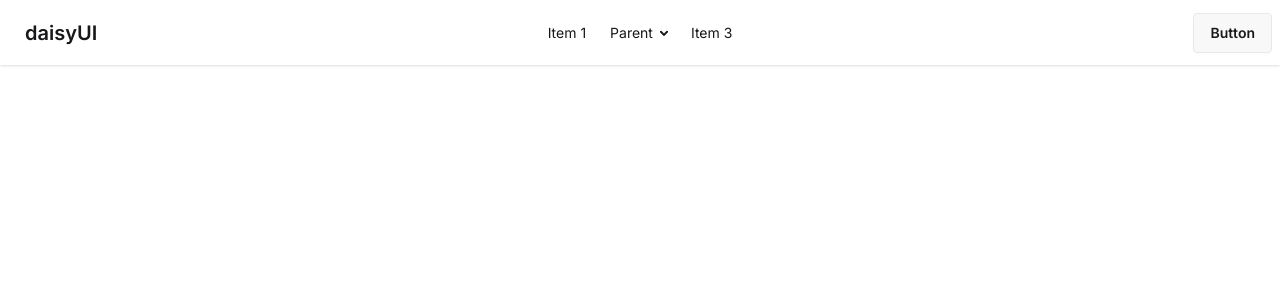
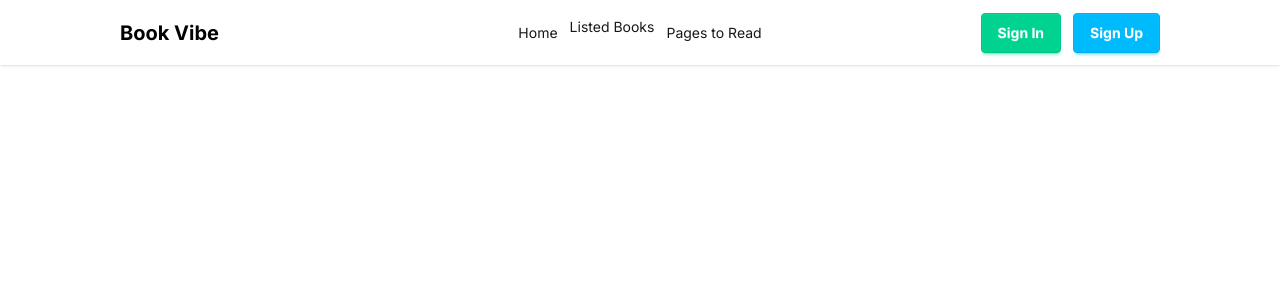
Before and after one commit to abdullah-alsaba/Book-Vibe, a React (Vite) app: page / in a window 1280 px wide. Shown: the top 300 px of the page. Built offline with nearby package versions, Linux system fonts and the light colour scheme.

Commit message:
Completed Navbar

```diff
--- a/src/component/shared/Navbar.jsx
+++ b/src/component/shared/Navbar.jsx
@@ -1,77 +1,25 @@
-import "../../index.css"
+import "../../index.css";
 
 const Navbar = () => {
   return (
-      <div className="navbar bg-base-100 shadow-sm">
+    <div className="navbar bg-base-100 shadow-sm container mx-auto px-30">
       <div className="navbar-start">
-          <div className="dropdown">
-            <div tabIndex={0} role="button" className="btn btn-ghost lg:hidden">
-              <svg
-                xmlns="http://www.w3.org/2000/svg"
-                className="h-5 w-5"
-                fill="none"
-                viewBox="0 0 24 24"
-                stroke="currentColor"
-              >
-                {" "}
-                <path
-                  strokeLinecap="round"
-                  strokeLinejoin="round"
-                  strokeWidth="2"
-                  d="M4 6h16M4 12h8m-8 6h16"
-                />{" "}
-              </svg>
-            </div>
-            <ul
-              tabIndex="-1"
-              className="menu menu-sm dropdown-content bg-base-100 rounded-box z-1 mt-3 w-52 p-2 shadow"
-            >
-              <li>
-                <a>Item 1</a>
-              </li>
-              <li>
-                <a>Parent</a>
-                <ul className="p-2">
-                  <li>
-                    <a>Submenu 1</a>
-                  </li>
-                  <li>
-                    <a>Submenu 2</a>
-                  </li>
-                </ul>
-              </li>
-              <li>
-                <a>Item 3</a>
-              </li>
-            </ul>
-          </div>
-          <a className="btn btn-ghost text-xl">daisyUI</a>
+        <a className=" text-xl text-black font-bold">Book Vibe</a>
       </div>
       <div className="navbar-center hidden lg:flex">
         <ul className="menu menu-horizontal px-1">
           <li>
-              <a>Item 1</a>
+            <a>Home</a>
           </li>
+          <li>Listed Books</li>
           <li>
-              <details>
-                <summary>Parent</summary>
-                <ul className="p-2 bg-base-100 w-40 z-1">
-                  <li>
-                    <a>Submenu 1</a>
-                  </li>
-                  <li>
-                    <a>Submenu 2</a>
-                  </li>
-                </ul>
-              </details>
-            </li>
-            <li>
-              <a>Item 3</a>
+            <a>Pages to Read</a>
           </li>
         </ul>
       </div>
-        <div className="navbar-end">
-          <a className="btn">Button</a>
+      <div className="navbar-end flex gap-3">
+        <a className="btn btn-success text-white font-bold">Sign In </a>
+        <a className="btn btn-info text-white font-bold">Sign Up</a>
       </div>
     </div>
   );
```
Lines whose indentation alone changed are shown as unchanged.
